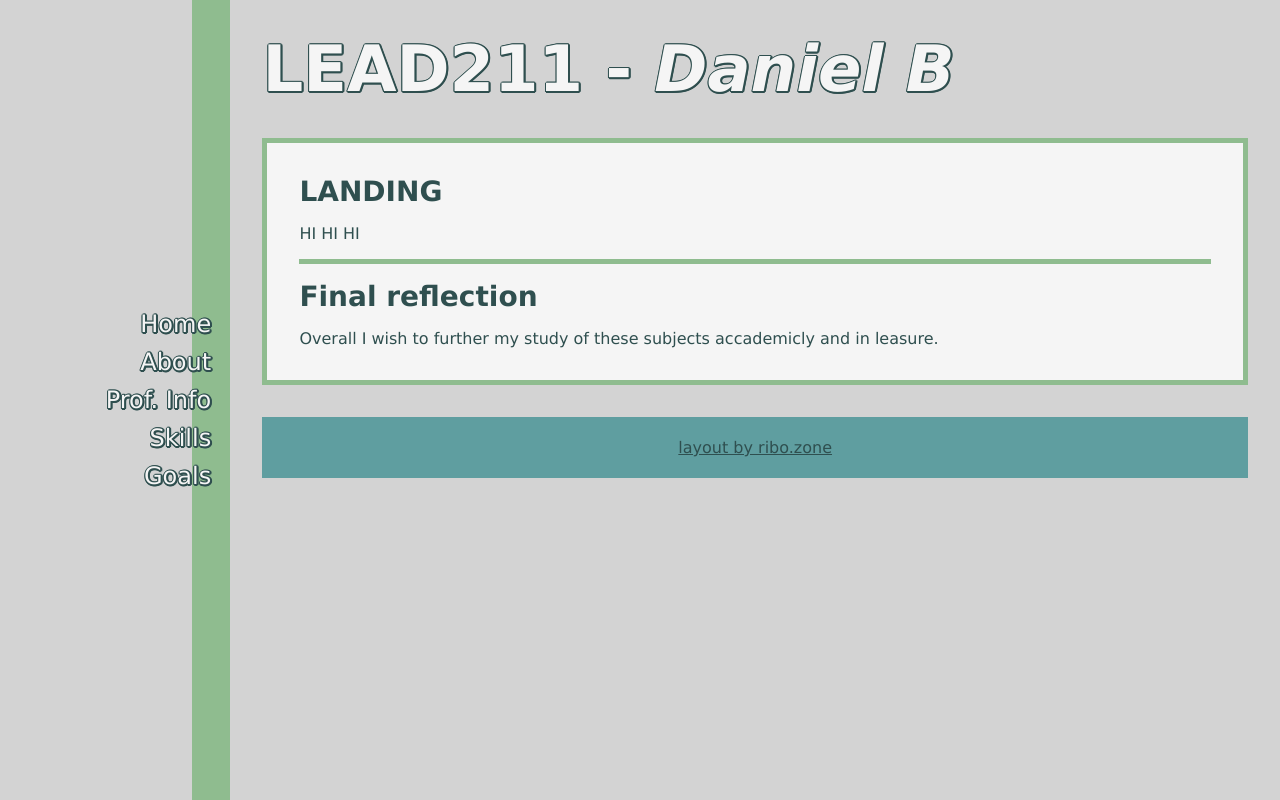
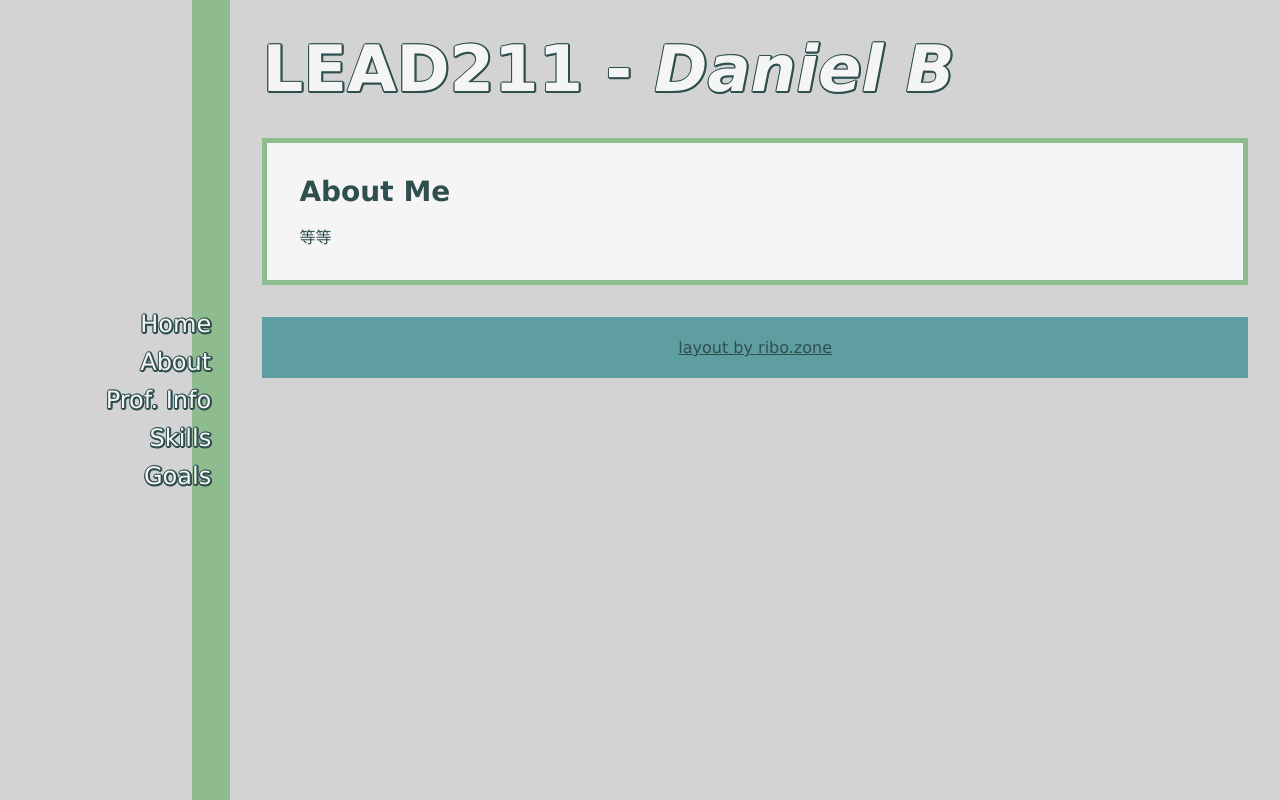
Before and after one commit to LegumeAppreciator/LEAD211, a plain HTML site: page about.html in a window 1280 px wide. Drawn offline with Linux system fonts and the light colour scheme.

Commit message:
Update about.html

```diff
--- a/about.html
+++ b/about.html
@@ -41,12 +41,8 @@
 </header>
 
 <section> <!-- Sections are styled with borders, padding, margins, etc -->
-  <h3>LANDING</h3>
-  <p>HI HI HI</p>
-  <hr>
-
-  <h3>Final reflection</h3>
-  <p> Overall I wish to further my study of these subjects accademicly and in leasure. </p>
+  <h3>About Me</h3>
+  <p>等等</p>
 
 </section>
 
```
